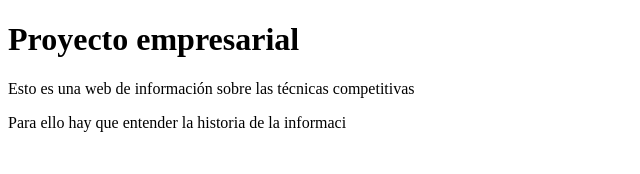
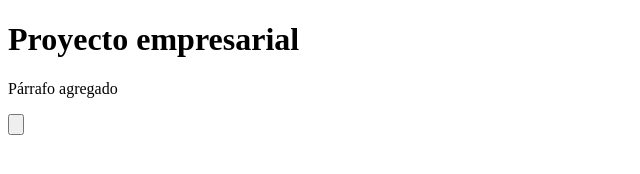
Before and after one commit to benehcas/CursoGit, a plain HTML site: page index.html in a window 1280 px wide. Shown: the whole page, without its empty margins (0-640 px from the left). Drawn offline with Linux system fonts and the light colour scheme.

Commit message:
Cambio en 00:17

```diff
--- a/index.html
+++ b/index.html
@@ -1,15 +1,19 @@
 <!DOCTYPE html>
 <html>
 <head>
+<meta charset="utf-8">
 
-<title> Bienvenido a Igueste 2002</title>
+<title>Documento sin título</title>
 
+<script src="js/javascript.js"></script>
+<head>
 
-<head>
 <body>
     <h1>Proyecto empresarial</h1>
-    <p>Esto es una web de información sobre las técnicas competitivas</p>
-    <p>Para ello hay que entender la historia de la informaci</p>
+    <p>Párrafo agregado</p>
+
+    <input type="button" onclick="saludo() value="Dale ya!">
+
 <body>
 
 <html>
```
